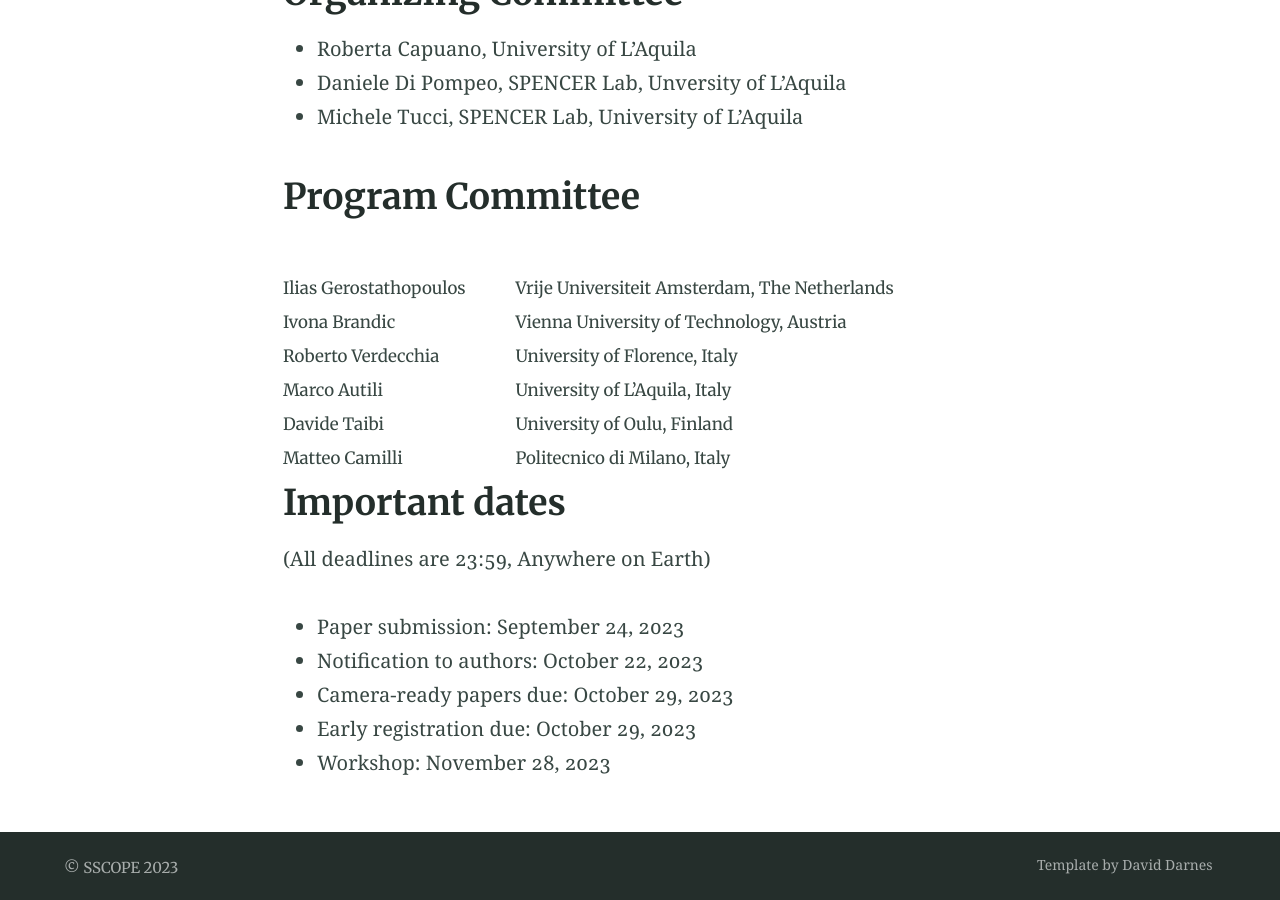
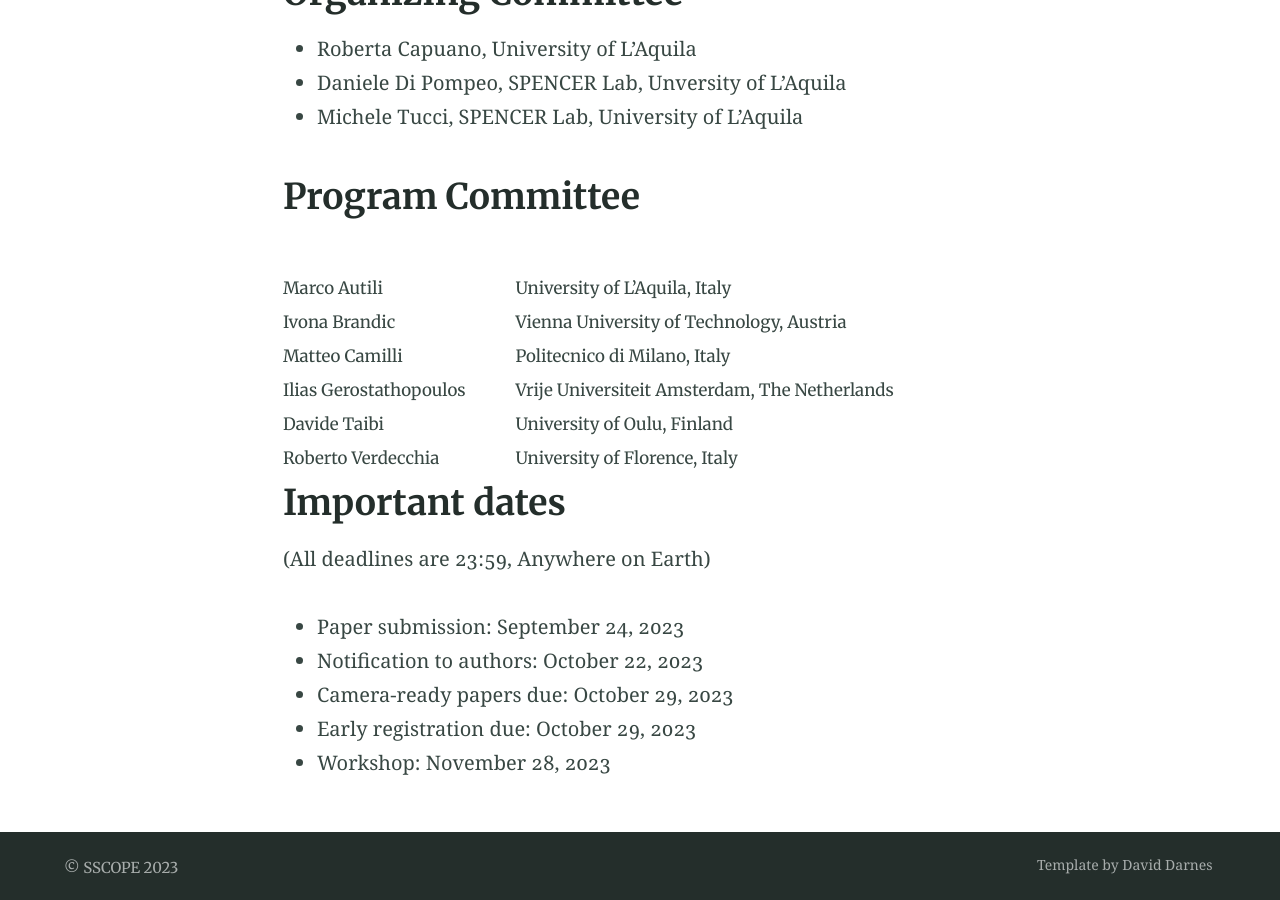
Before and after one commit to sscope-workshop/sscope-workshop.github.io, a Jekyll site: the page built from index.md, in a window 1280 px wide and 900 px high, scrolled down 2928 px. Built offline with Jekyll 4.4.1, drawn with Linux system fonts in a browser that asks for light colours.

Commit message:
sort the pc

```diff
--- a/index.md
+++ b/index.md
@@ -58,12 +58,13 @@ All submitted papers will be reviewed on the basis of technical quality, relevan
 
 |                        |                                               |
 | ---                    | ---                                           |
+| Marco Autili           | University of L'Aquila, Italy                 |
+| Ivona Brandic          | Vienna University of Technology, Austria      |
+| Matteo Camilli         | Politecnico di Milano, Italy                  |
 | Ilias Gerostathopoulos | Vrije Universiteit Amsterdam, The Netherlands |
-| Ivona Brandic          | Vienna University of Technology, Austria      |
+| Davide Taibi           | University of Oulu, Finland                   |
 | Roberto Verdecchia     | University of Florence, Italy                 |
-| Marco Autili           | University of L'Aquila, Italy                 |
-| Davide Taibi           | University of Oulu, Finland                   |
-| Matteo Camilli         | Politecnico di Milano, Italy                  |
+
 
 ## Important dates
 (All deadlines are 23:59, Anywhere on Earth)
```
